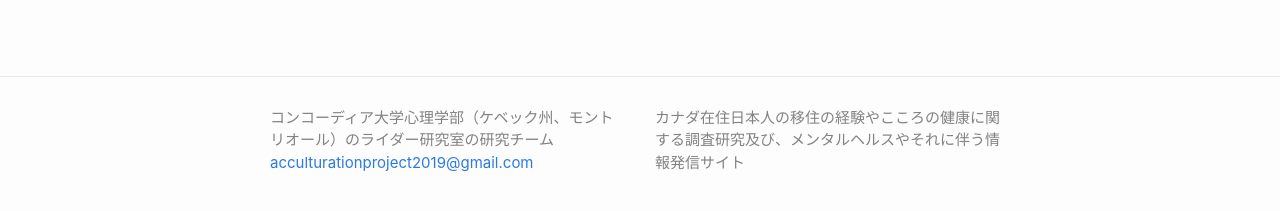
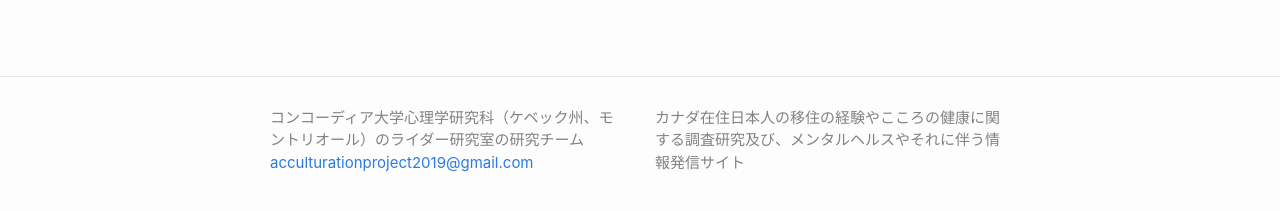
Before and after one commit to acculturationproject/acculturationproject.github.io, a Jekyll site: the page built from index.md, in a window 1280 px wide. Shown: the part 666-877 px from the top of the page. Built offline with Jekyll 4.4.1, drawn with Linux system fonts in a browser that asks for light colours.

Commit message:
Update _config.yml

```diff
--- a/_config.yml
+++ b/_config.yml
@@ -1,6 +1,6 @@
 title: カナダ在住日本人のメンタルヘルス研究会
 author:
-  name: コンコーディア大学心理学部（ケベック州、モントリオール）のライダー研究室の研究チーム
+  name: コンコーディア大学心理学研究科（ケベック州、モントリオール）のライダー研究室の研究チーム
   email: acculturationproject2019@gmail.com
 
 # The `>` after `description:` means to ignore line-breaks until next key.
```
